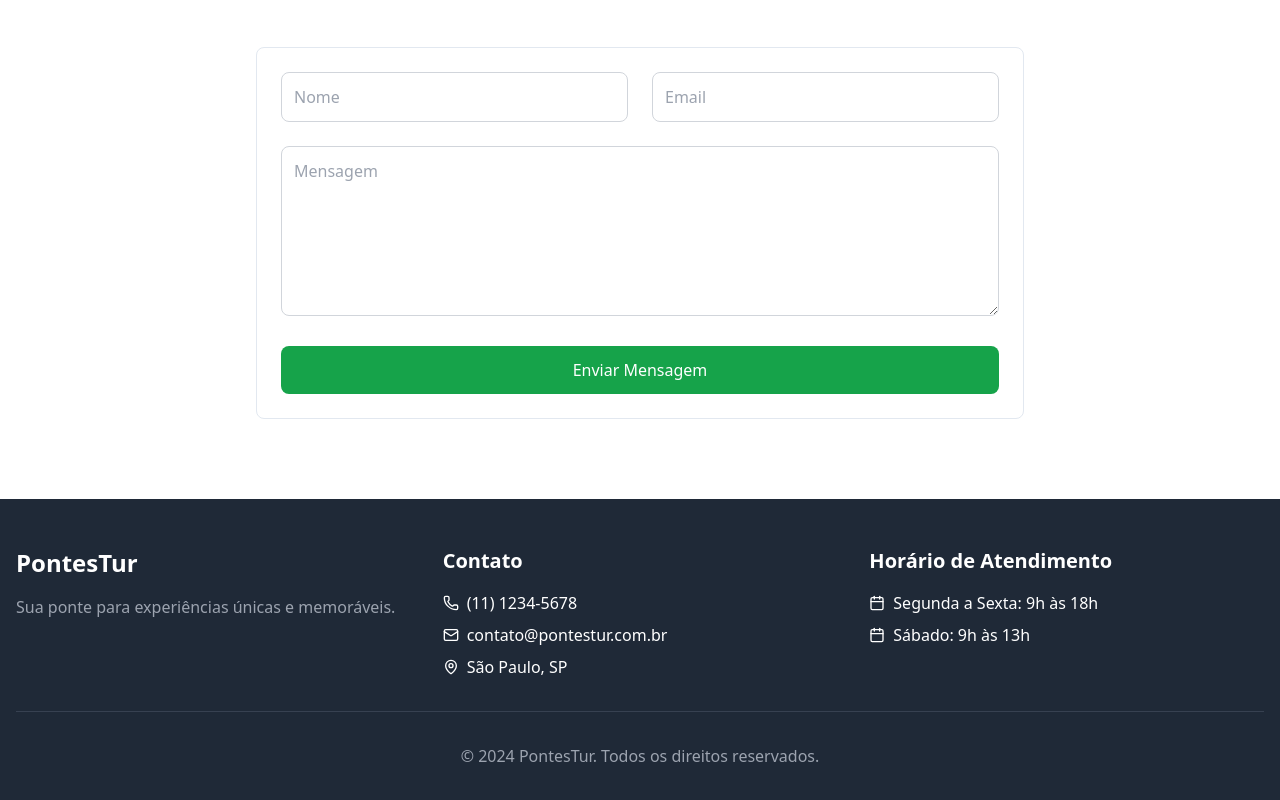
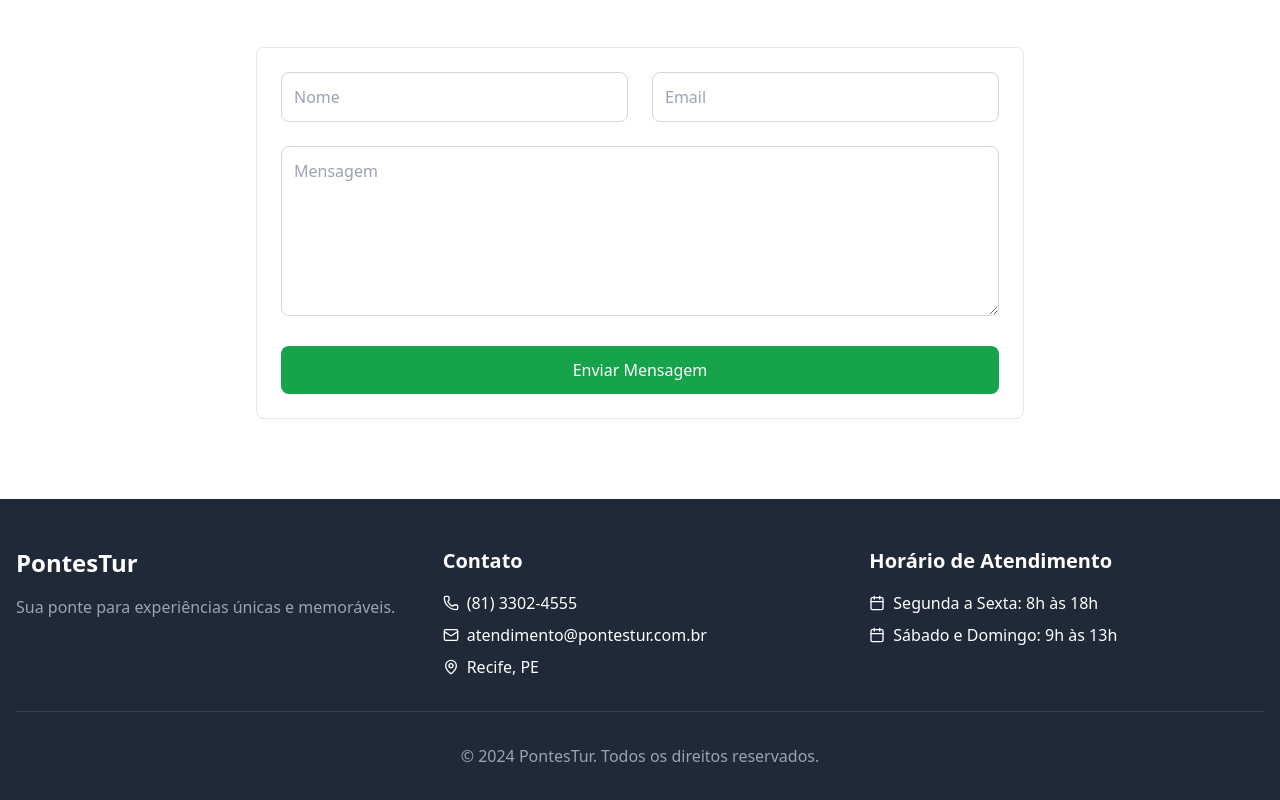
Before and after one commit to lucaspontestur/SiteApresentacao, a React (Vite) app: page / in a window 1280 px wide. Shown: the part 1497-2297 px from the top of the page. Built offline with nearby package versions, Linux system fonts and the light colour scheme.

Commit message:
Correções

```diff
--- a/src/components/PontesTurSite.jsx
+++ b/src/components/PontesTurSite.jsx
@@ -195,15 +195,15 @@ const PontesTurSite = () => {
               <div className="space-y-2">
                 <p className="flex items-center gap-2">
                   <Phone className="w-4 h-4" />
-                  <span>(11) 1234-5678</span>
+                  <span>(81) 3302-4555</span>
                 </p>
                 <p className="flex items-center gap-2">
                   <Mail className="w-4 h-4" />
-                  <span>contato@pontestur.com.br</span>
+                  <span>atendimento@pontestur.com.br</span>
                 </p>
                 <p className="flex items-center gap-2">
                   <MapPin className="w-4 h-4" />
-                  <span>São Paulo, SP</span>
+                  <span>Recife, PE</span>
                 </p>
               </div>
             </div>
@@ -212,11 +212,11 @@ const PontesTurSite = () => {
               <div className="space-y-2">
                 <p className="flex items-center gap-2">
                   <Calendar className="w-4 h-4" />
-                  <span>Segunda a Sexta: 9h às 18h</span>
+                  <span>Segunda a Sexta: 8h às 18h</span>
                 </p>
                 <p className="flex items-center gap-2">
                   <Calendar className="w-4 h-4" />
-                  <span>Sábado: 9h às 13h</span>
+                  <span>Sábado e Domingo: 9h às 13h</span>
                 </p>
               </div>
             </div>
```
